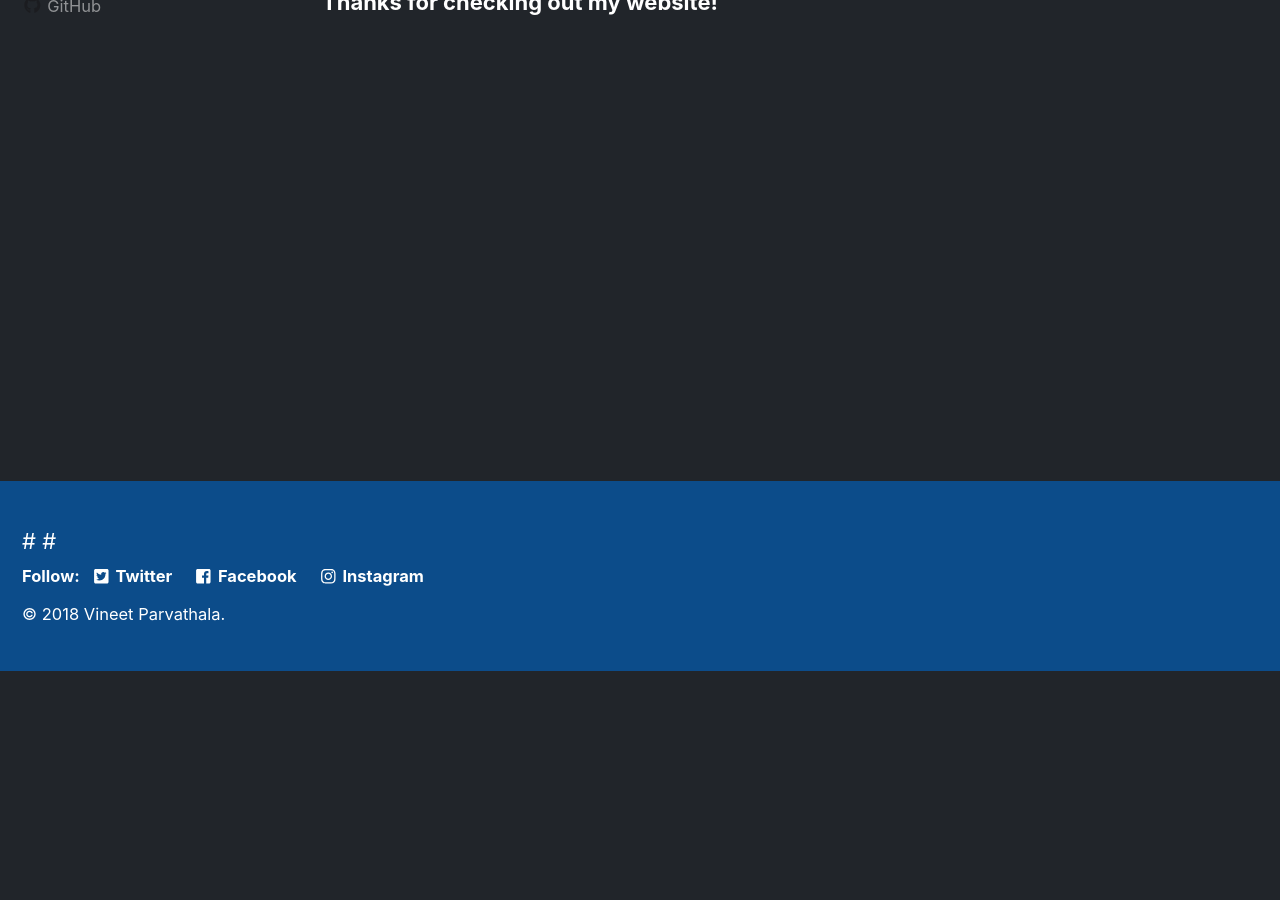
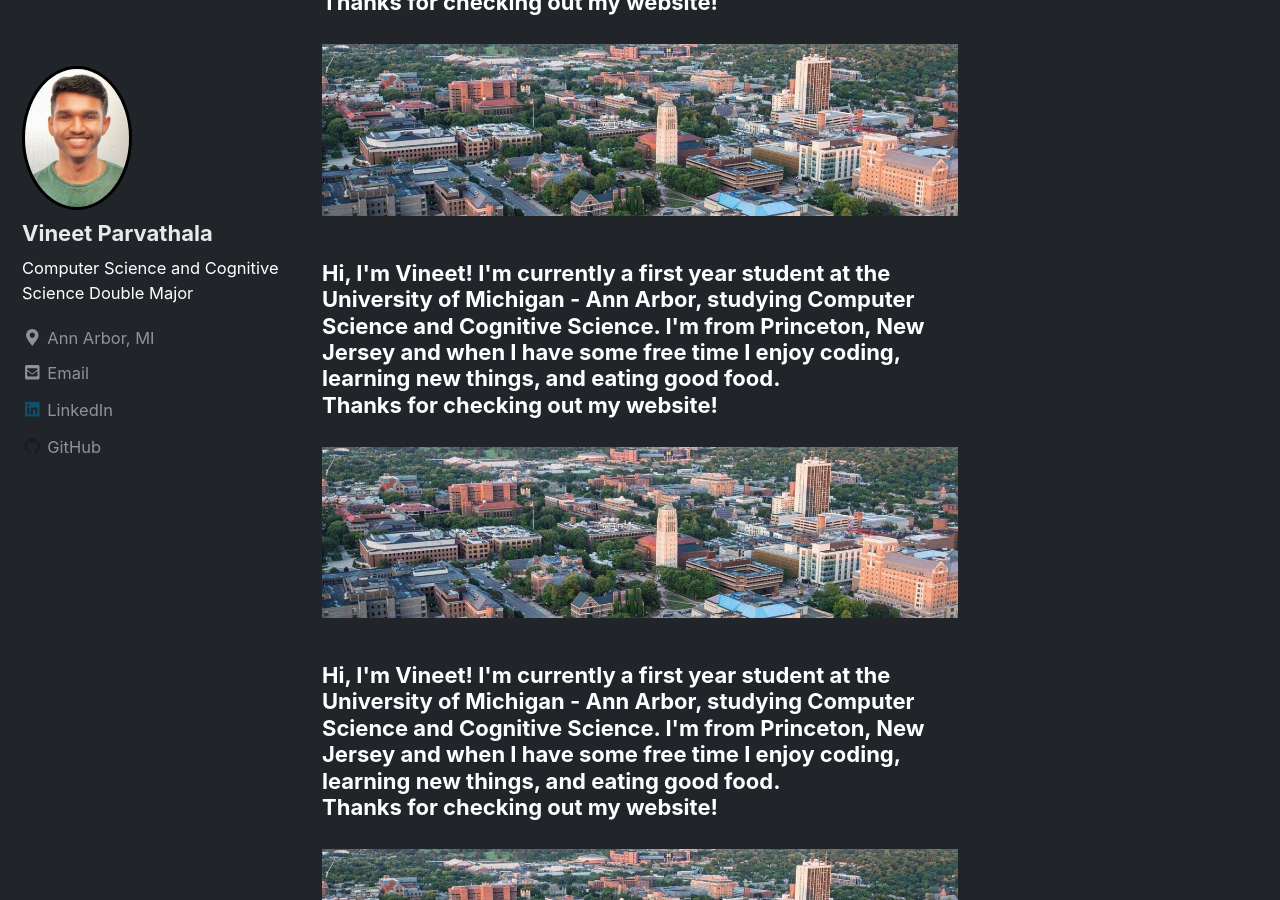
Before and after one commit to vparv/vparv.github.io, a Jekyll site: the page built from index.html, in a window 1280 px wide and 900 px high, scrolled down 512 px. Built offline with Jekyll 4.4.1, drawn with Linux system fonts in a browser that asks for light colours; cached includes are drawn as plain includes; nearby versions of some CDN libraries; library files that are not in the unit come from our copies; the list of posts is cut into pages by our own code; before the commit the page ends 1183 px from its top, so only the background shows below that; some of the changed text lies outside the part shown.

Commit message:
updated home

```diff
--- a/_layouts/home.html
+++ b/_layouts/home.html
@@ -12,6 +12,33 @@
     </h3>
  </div>
 </div>
+
+<div class ="container fadeInUp animated">
+<img src="/images/a2.jpg">
+ <div class ="description rotateInUpLeft animated">
+    <h3>
+      <p>  Hi, I'm Vineet! I'm currently a first year student at the University of Michigan - Ann Arbor, studying Computer Science and Cognitive Science. I'm from Princeton, New Jersey and when I have some free time I enjoy coding, learning new things, and eating good food. <br>Thanks for checking out my website!</p>
+    </h3>
+ </div>
+</div>
+
+<div class ="container fadeInUp animated">
+<img src="/images/a2.jpg">
+ <div class ="description rotateInUpLeft animated">
+    <h3>
+      <p>  Hi, I'm Vineet! I'm currently a first year student at the University of Michigan - Ann Arbor, studying Computer Science and Cognitive Science. I'm from Princeton, New Jersey and when I have some free time I enjoy coding, learning new things, and eating good food. <br>Thanks for checking out my website!</p>
+    </h3>
+ </div>
+</div>
+
+<div class ="container fadeInUp animated">
+<img src="/images/a2.jpg">
+ <div class ="description rotateInUpLeft animated">
+    <h3>
+      <p>  Hi, I'm Vineet! I'm currently a first year student at the University of Michigan - Ann Arbor, studying Computer Science and Cognitive Science. I'm from Princeton, New Jersey and when I have some free time I enjoy coding, learning new things, and eating good food. <br>Thanks for checking out my website!</p>
+    </h3>
+ </div>
+</div>
 {% for post in paginator.posts %}
   {% include archive-single.html %}
 {% endfor %}
```
